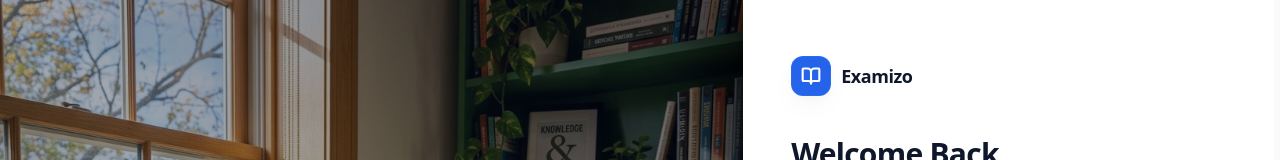
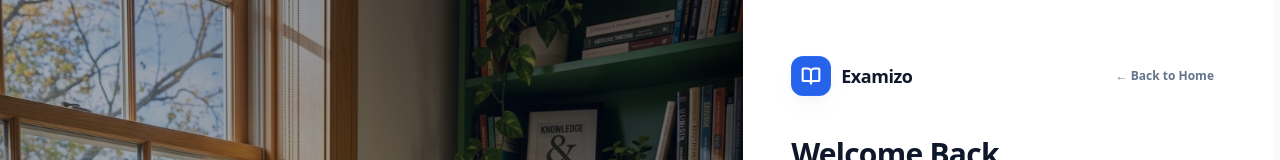
Before and after one commit to VeilSide2004/ExamMaster, a Next.js app: page /login in a window 1280 px wide. Shown: the top 160 px of the page. Built offline with nearby package versions, Linux system fonts and the light colour scheme.

Commit message:
Make Logo clickable to Homepage and add Back to Home button on Auth view

```diff
--- a/src/components/auth/AuthView.tsx
+++ b/src/components/auth/AuthView.tsx
@@ -345,9 +345,15 @@ export const AuthView: React.FC<AuthViewProps> = ({ initialMode = 'signin' }) =>
         shadow-[-20px_0_60px_0_rgba(0,0,0,0.40),-40px_0_100px_0_rgba(0,0,0,0.30),-4px_0_16px_0_rgba(0,0,0,0.25)]
         dark:shadow-[-20px_0_60px_0_rgba(0,0,0,0.85),-40px_0_100px_0_rgba(0,0,0,0.75),-4px_0_16px_0_rgba(0,0,0,0.60)]">
         <div>
-          {/* Top Logo */}
-          <div className="pt-2">
+          {/* Top Logo & Back to Home Link */}
+          <div className="pt-2 flex items-center justify-between">
             <Logo size={40} subtitle="ACADEMIC PRECISION" />
+            <Link
+              href="/"
+              className="text-xs font-extrabold text-slate-500 hover:text-blue-600 dark:hover:text-blue-400 flex items-center gap-1.5 transition-colors px-3 py-1.5 rounded-lg hover:bg-slate-100 dark:hover:bg-slate-800"
+            >
+              <span>← Back to Home</span>
+            </Link>
           </div>
 
           <div className="mt-8 sm:mt-10 w-full max-w-lg mx-auto space-y-6">
--- a/src/components/common/Logo.tsx
+++ b/src/components/common/Logo.tsx
@@ -1,4 +1,5 @@
 import React from 'react';
+import Link from 'next/link';
 import { BookOpen } from 'lucide-react';
 
 interface LogoProps {
@@ -6,27 +7,35 @@ interface LogoProps {
   size?: number;
   showText?: boolean;
   subtitle?: string;
+  disableLink?: boolean;
 }
 
 export const Logo: React.FC<LogoProps> = ({
   className = '',
   size = 36,
   showText = true,
+  disableLink = false,
 }) => {
-  return (
-    <div className={`flex items-center gap-2.5 ${className}`}>
+  const content = (
+    <div className={`flex items-center gap-2.5 cursor-pointer group ${className}`}>
       <div
         style={{ width: size, height: size }}
-        className="rounded-xl bg-blue-600 flex items-center justify-center shadow-xs shrink-0 border border-blue-500/30 text-white"
+        className="rounded-xl bg-blue-600 group-hover:bg-blue-700 transition-colors flex items-center justify-center shadow-xs shrink-0 border border-blue-500/30 text-white"
       >
         <BookOpen className="w-5 h-5 text-white stroke-[2.5]" />
       </div>
 
       {showText && (
-        <span className="font-black text-lg tracking-tight text-slate-900 dark:text-white font-sans">
+        <span className="font-black text-lg tracking-tight text-slate-900 dark:text-white font-sans group-hover:text-blue-600 dark:group-hover:text-blue-400 transition-colors">
           Examizo
         </span>
       )}
     </div>
   );
+
+  if (disableLink) {
+    return content;
+  }
+
+  return <Link href="/">{content}</Link>;
 };
```
